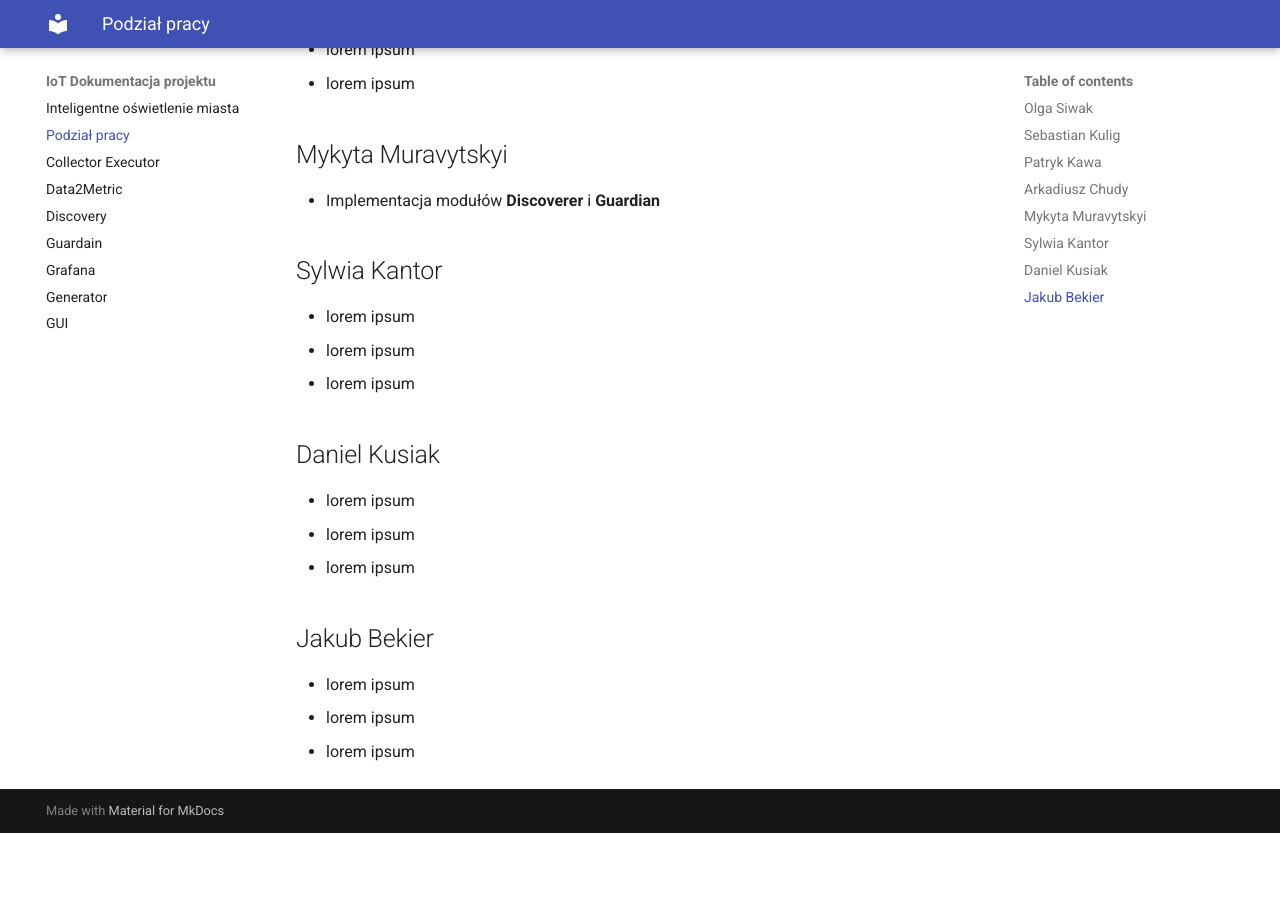
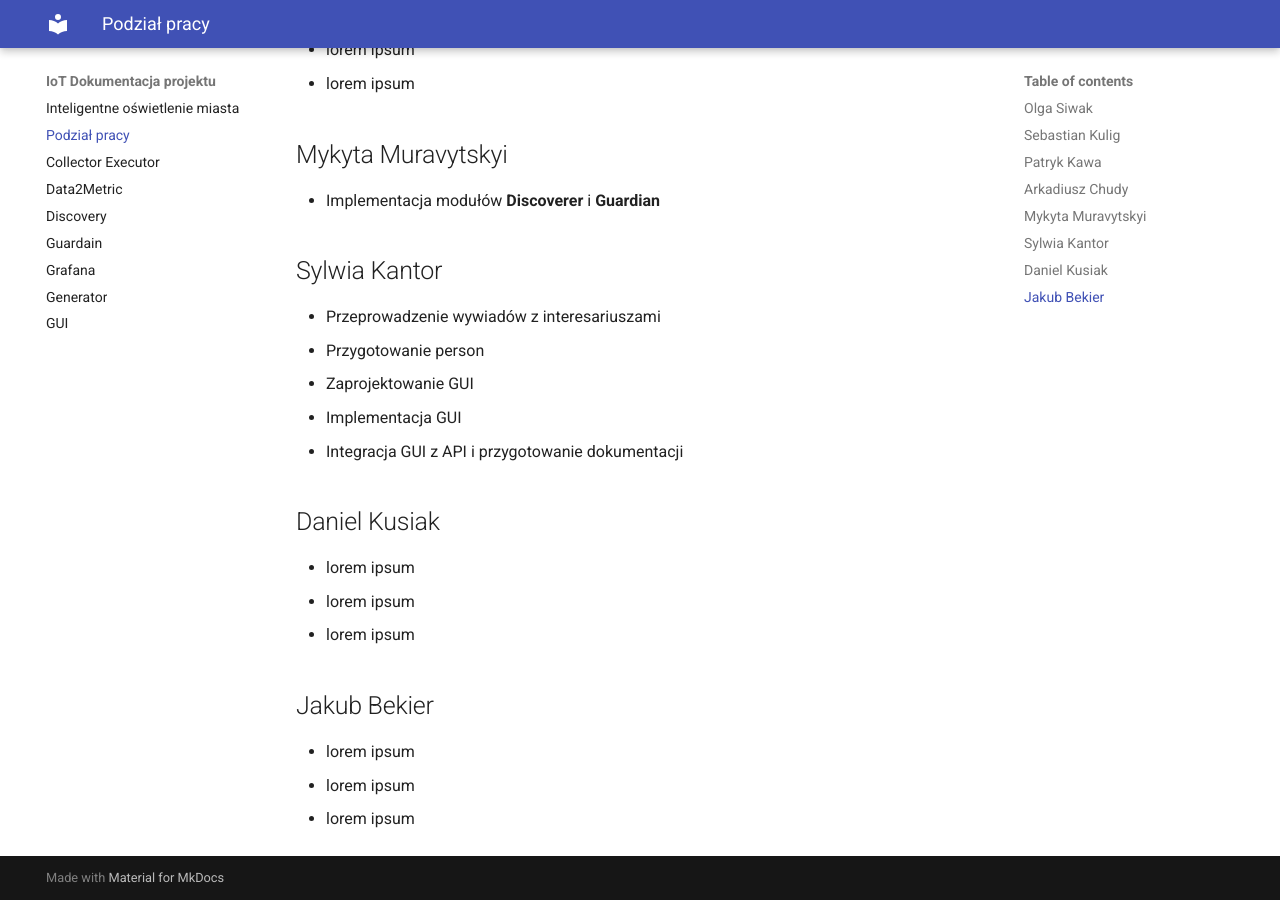
Before and after one commit to olgasiwak/iot, an MkDocs documentation site: the page built from docs/docs/responsibilities.md, in a window 1280 px wide and 900 px high, scrolled down 1090 px. Built offline with MkDocs 1.6.1 and Material for MkDocs 9.7.7, drawn with Linux system fonts in a browser that asks for light colours; before the commit the page ends 1923 px from its top, so only the background shows below that.

Commit message:
Update responsibilities.md

```diff
--- a/docs/docs/responsibilities.md
+++ b/docs/docs/responsibilities.md
@@ -37,9 +37,11 @@
 
 ## Sylwia Kantor
 
-- lorem ipsum
-- lorem ipsum
-- lorem ipsum
+- Przeprowadzenie wywiadów z interesariuszami
+- Przygotowanie person
+- Zaprojektowanie GUI
+- Implementacja GUI
+- Integracja GUI z API i przygotowanie dokumentacji
 
 ## Daniel Kusiak
 
```
